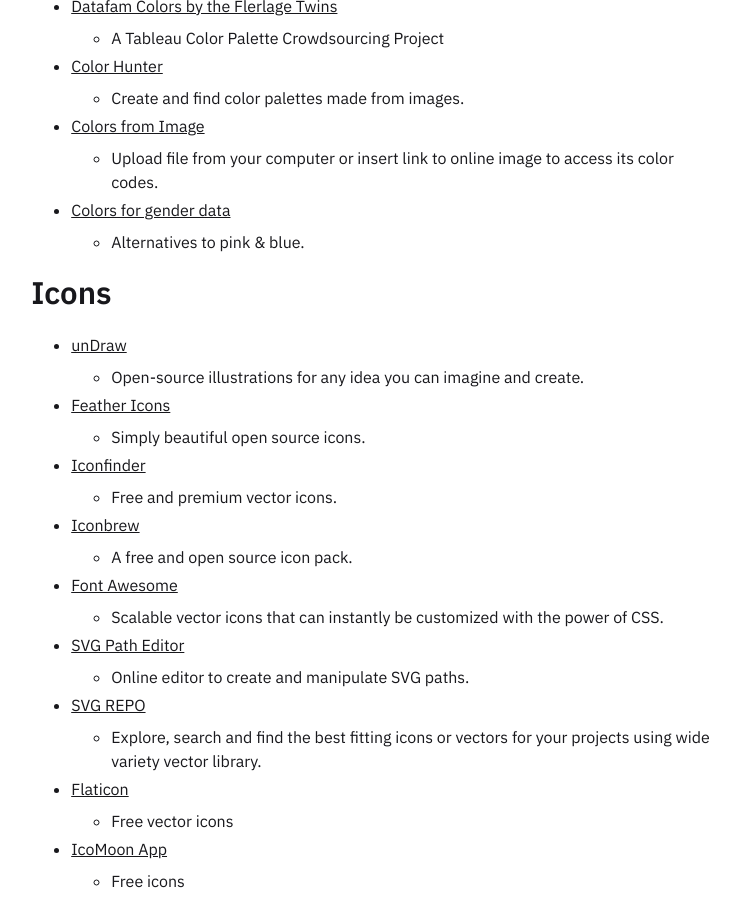
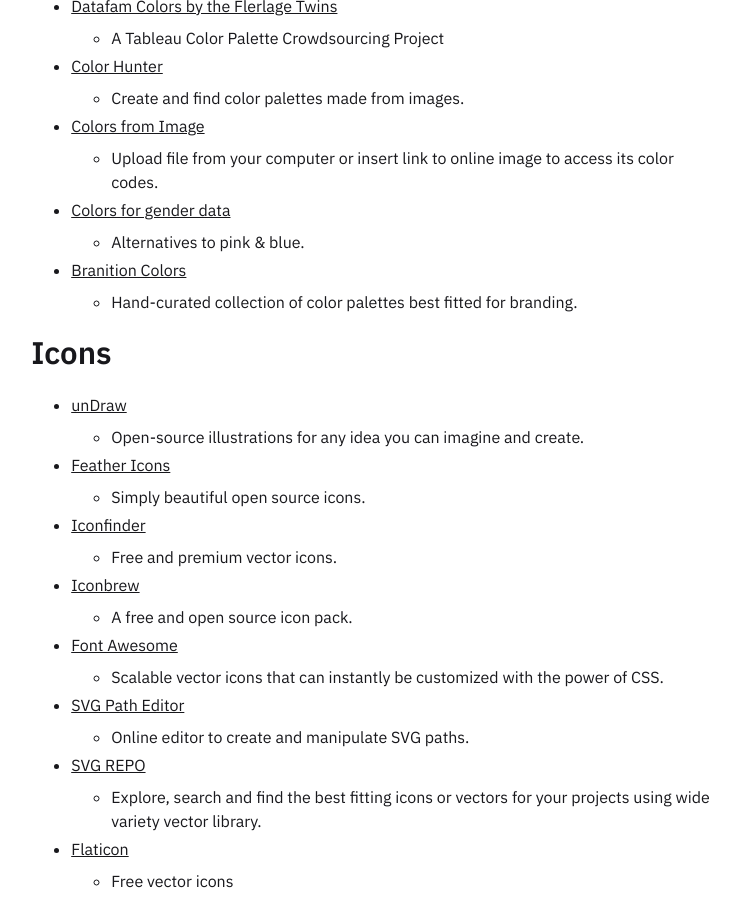
Before and after one commit to one-data-cookie/one-data-cookie.github.io, a Jekyll site: the page built from _notes/data-vis/Master tools for designing.md, in a window 1280 px wide and 900 px high, scrolled down 2830 px. Shown: the whole window, without its empty margins (264-1004 px from the left). Built offline with Jekyll 4.4.1, drawn with Linux system fonts in a browser that asks for light colours.

Commit message:
Update Master tools for designing.md

```diff
--- a/_notes/data-vis/Master tools for designing.md
+++ b/_notes/data-vis/Master tools for designing.md
@@ -89,6 +89,8 @@
 	* Upload file from your computer or insert link to online image to access its color codes.
 * [Colors for gender data](https://blog.datawrapper.de/gendercolor/)
 	* Alternatives to pink & blue.
+* [Branition Colors](https://branition.com/colors)
+	* Hand-curated collection of color palettes best fitted for branding.
 
 ## Icons
 * [unDraw](https://undraw.co/illustrations)
```
